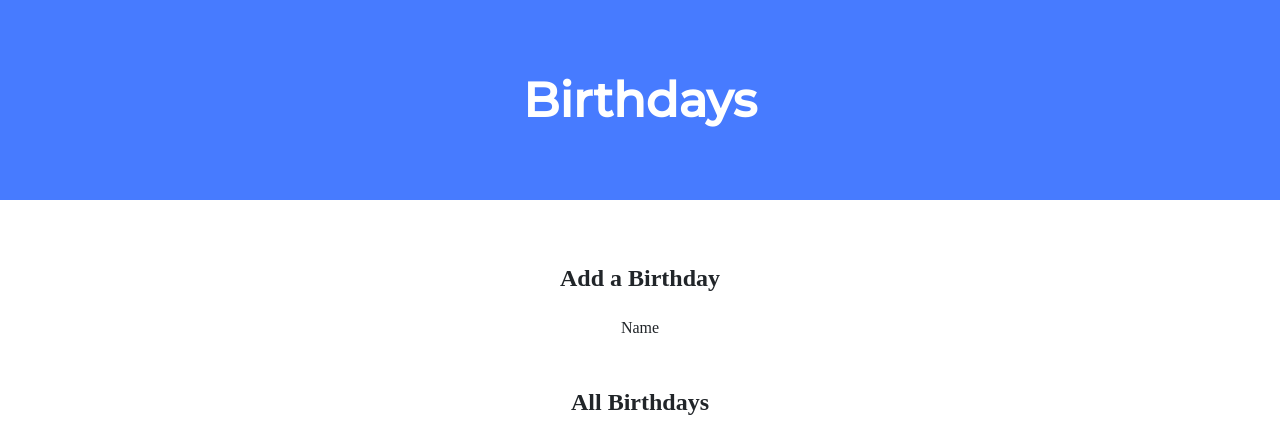
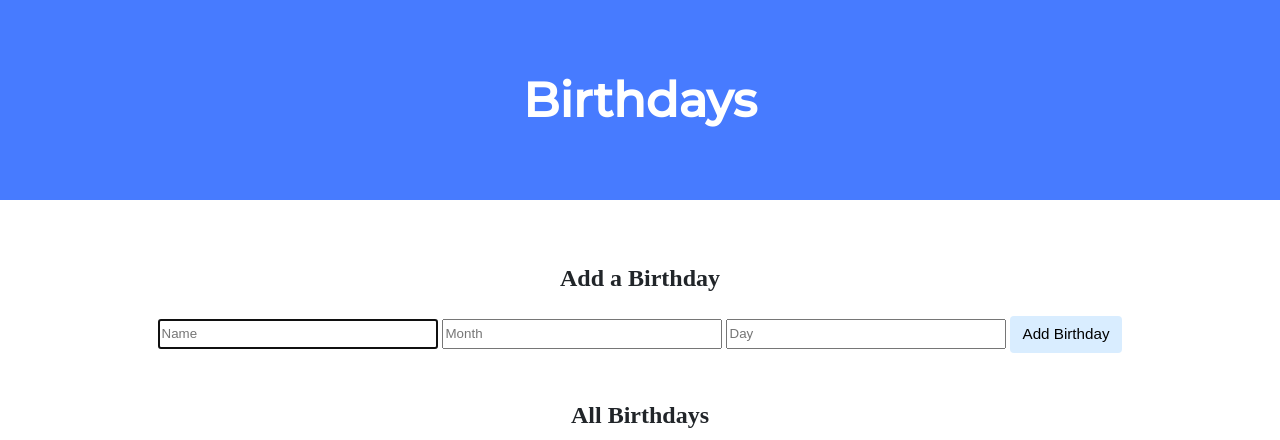
Before and after one commit to kumarpreetham09/CS50-Projects, a Flask app: page / in a window 1280 px wide. Shown: the top 440 px of the page. Run offline with Flask 3, Linux system fonts and the light colour scheme; some libraries are stand-ins or nearby versions.

Commit message:
Sun, Jul 16, 2023, 4:49 PM +08:00

```diff
--- a/birthdays/templates/index.html
+++ b/birthdays/templates/index.html
@@ -15,7 +15,14 @@
 
                 <h2>Add a Birthday</h2>
                 <!-- TODO: Create a form for users to submit a name, a month, and a day -->
-                <form>Name</form>
+                <form>
+                    <input autocomplete ="off" autofocus name ="name" placeholder="Name" type="text">
+                    <input autocomplete ="off" name ="month" placeholder="Month" type="text">
+                    <input autocomplete ="off" name ="day" placeholder="Day" type="text">
+                    <button type="submit">Add Birthday</button>
+
+
+                </form>
             </div>
 
             <div class="section">
```
